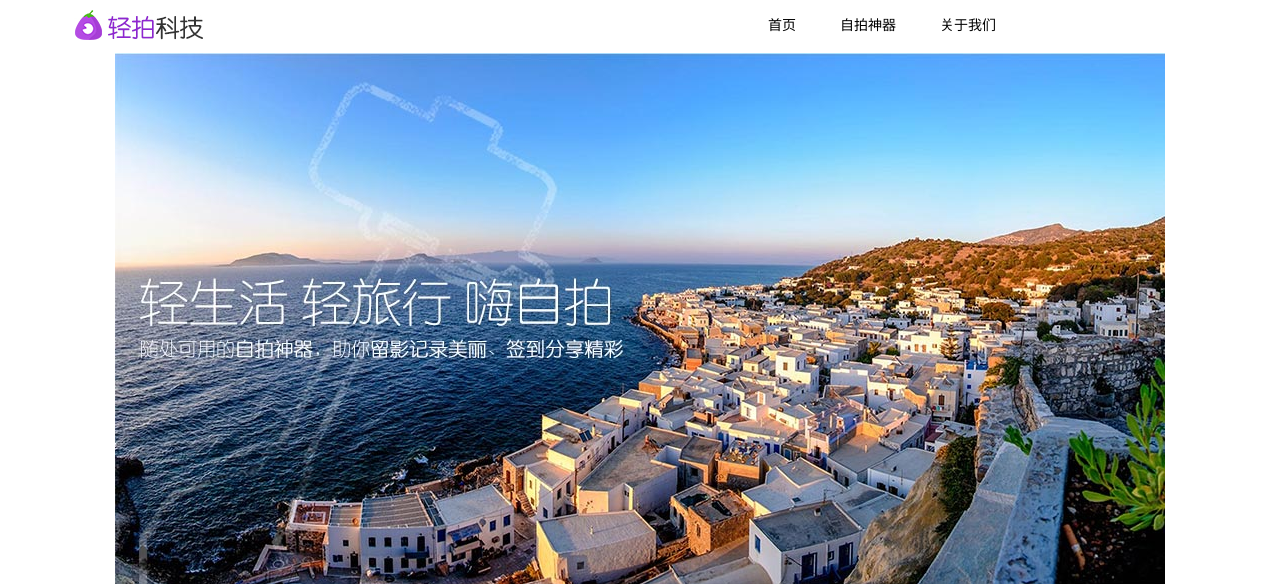
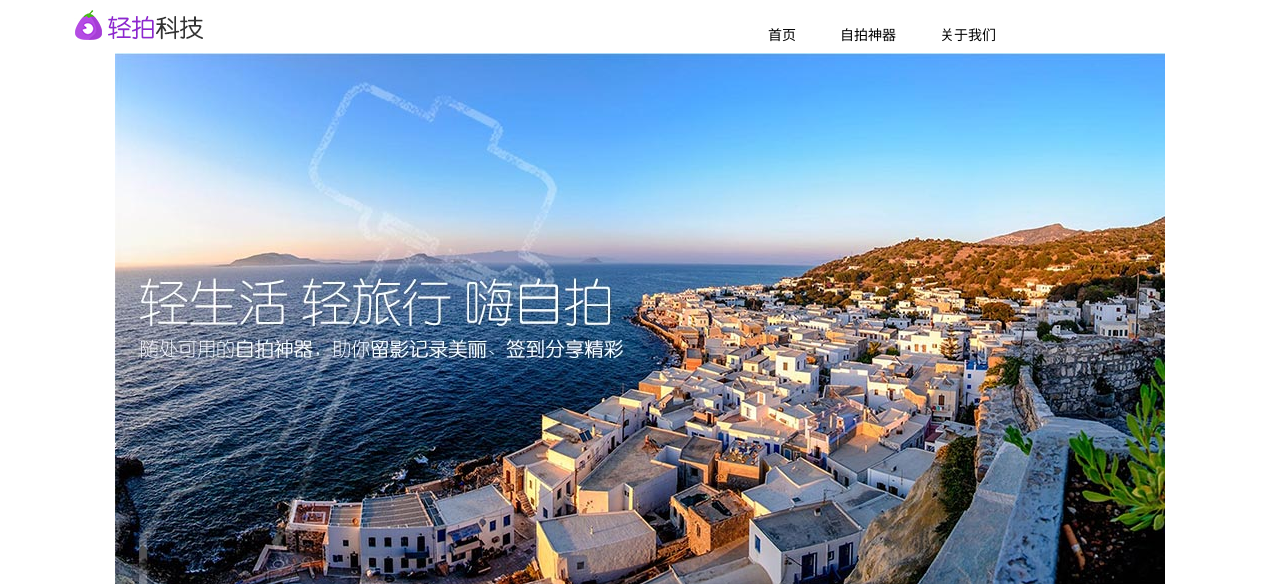
Before and after one commit to will-lzx/light, a Django app: page /home/ in a window 1280 px wide. Shown: the top 584 px of the page. Run offline with Django 3.2, Linux system fonts and the light colour scheme.

```diff
--- a/static/css/style.css
+++ b/static/css/style.css
@@ -6,9 +6,9 @@ body {margin:0 auto; padding:0 auto; text-align:center; height: 100%; width: 90%
 #logo a{float: left; width:130px; height: 30px; margin-top: 10px;border: none; background: url("/static/images/logo1.jpg")  }
 #logo a:hover{ background: url("/static/images/logo2.jpg")  }
 
-#navigation ul.menu { float:right; width: 500px;height: 50px;height: 50px;}
+#navigation ul.menu { float:right; width: 500px;height: 50px; text-align: right;}
 #navigation menu { margin-right: 80%; list-style: none;}
-#navigation .menu > li { display: block; float: left;width: 100px;text-align: right; }
+#navigation .menu > li { display: block; float: left;width: 100px;text-align: right;margin-top: 10px; }
 #navigation .menu > li a{color: black; }
 #navigation .menu > li a:hover{color: #9900cc; }
 
```
